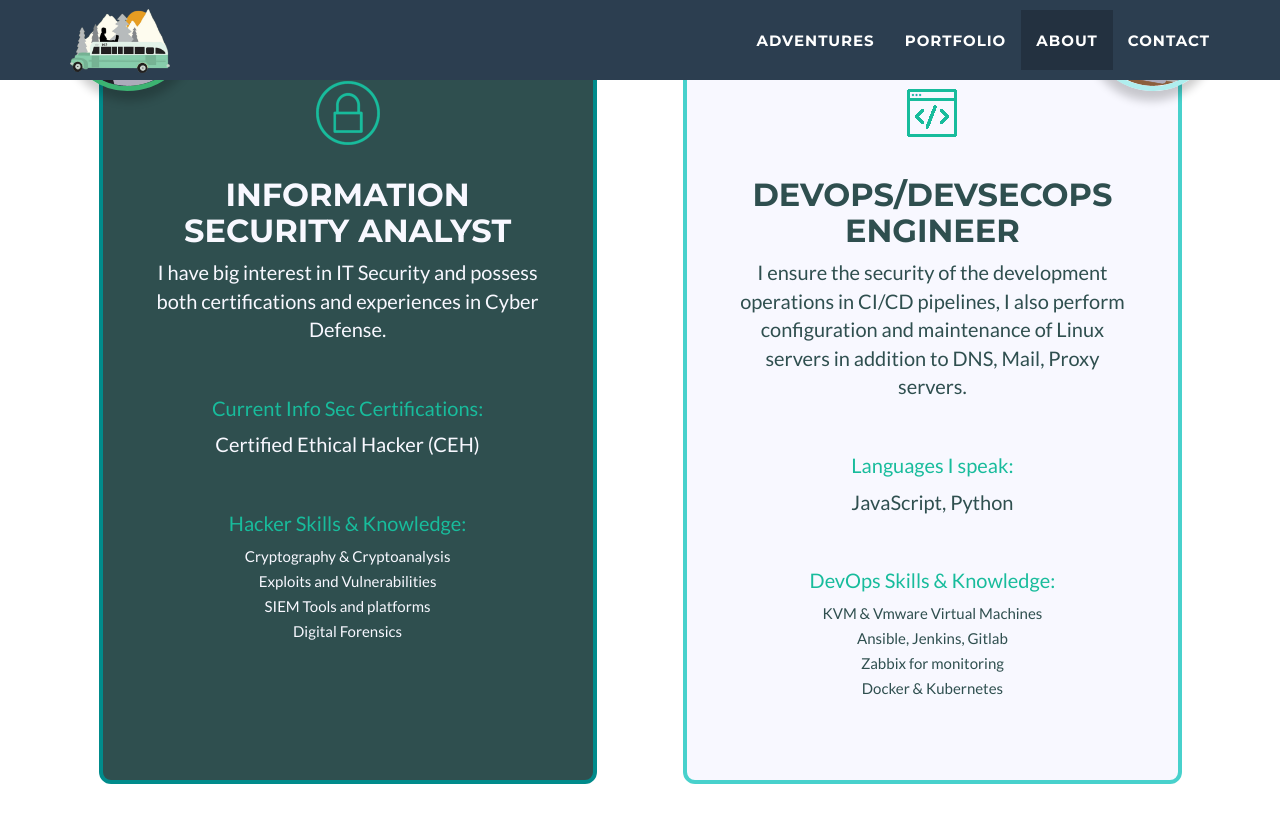
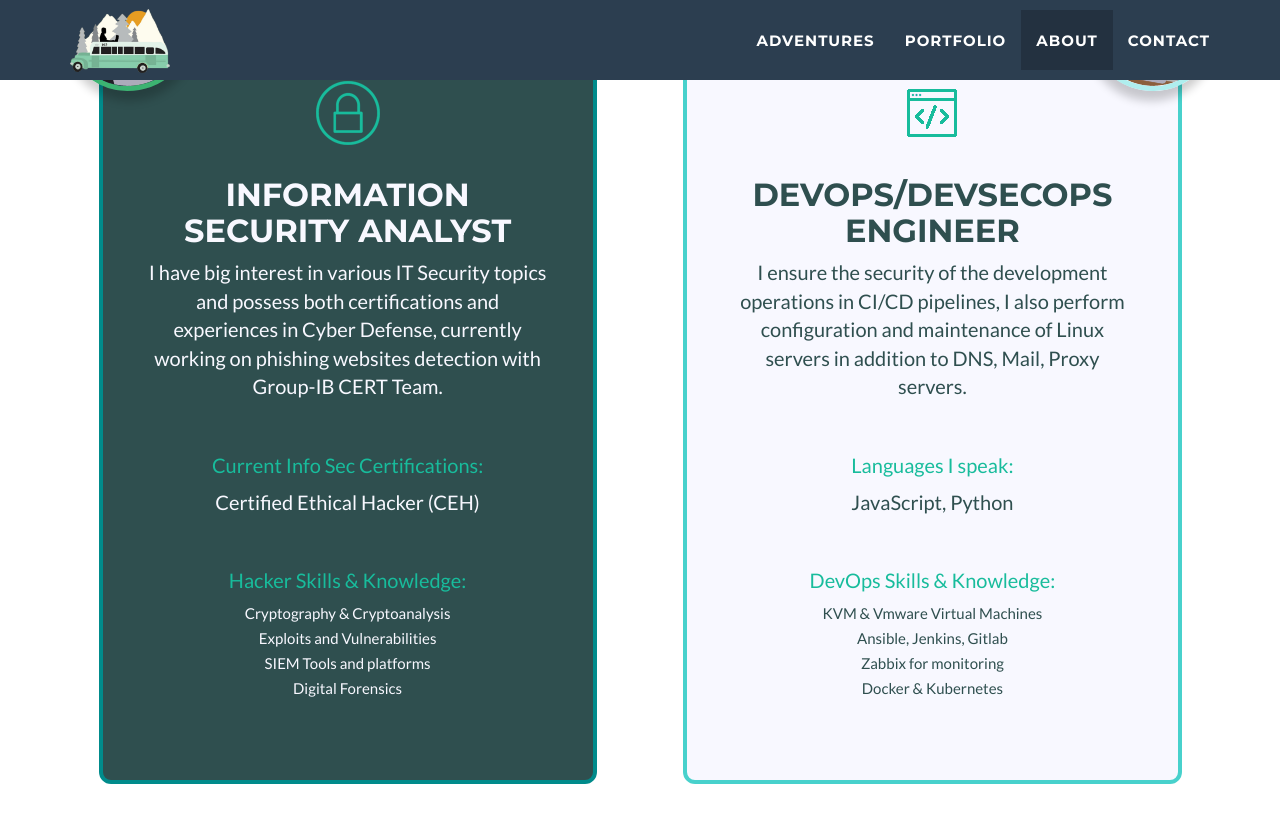
Before and after one commit to Ahmed-Elkashef/Ahmed-Elkashef.github.io, a Jekyll site: the page built from index.html, in a window 1280 px wide and 900 px high, scrolled down 2299 px. Shown: the top 823 px of the window. Built offline with Jekyll 4.4.1, drawn with Linux system fonts in a browser that asks for light colours.

Commit message:
update about section

```diff
--- a/_includes/about.html
+++ b/_includes/about.html
@@ -28,7 +28,7 @@
             <img id="hacker-column-icon" class="img-responsive" src="img/salah-hacker.png" alt="Ahmed Elkashef icon in a hacker outfit">
             <figure class="image"><img class="is-skill-icon" src="img/info-sec-icon.png"></figure>
             <h1 class="title is-size-4 is-spaced">Information Security Analyst</h1>
-            <p>I have big interest in IT Security and possess both certifications and experiences in Cyber Defense.</p>
+            <p>I have big interest in various IT Security topics and possess both certifications and experiences in Cyber Defense, currently working on phishing websites detection with Group-IB CERT Team.</p>
             <p class="list-title has-text-primary has-text-weight-normal" style="color: #18bc9c">Current Info Sec Certifications:</p>
             <p>Certified Ethical Hacker (CEH)</p>
             <p class="list-title has-text-primary has-text-weight-normal" style="color: #18bc9c">Hacker Skills & Knowledge:</p>
```
